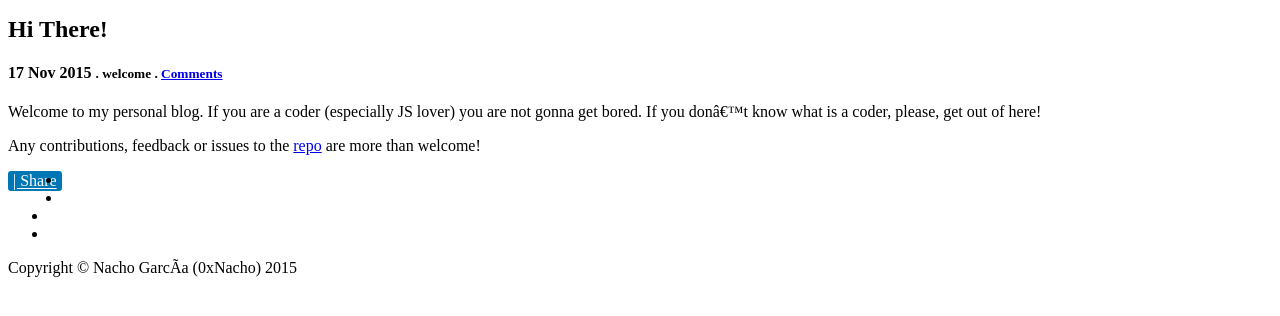
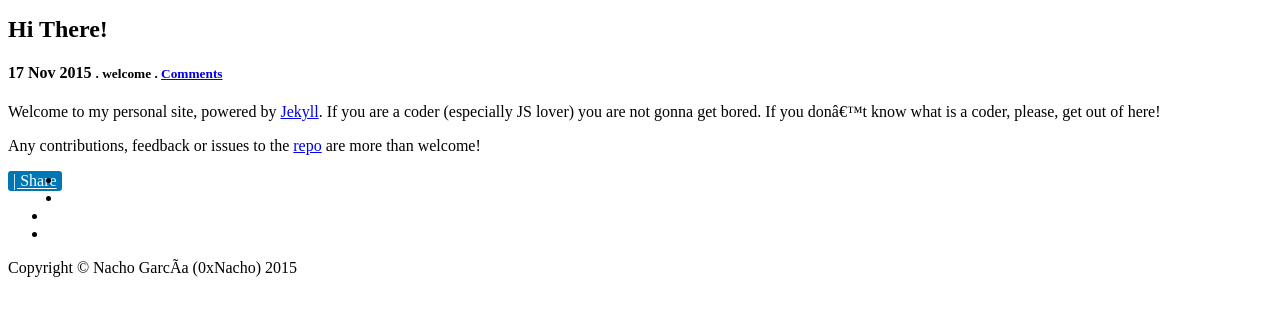
Before and after one commit to 0xNacho/0xNacho.github.io, a Jekyll site: the page built from _posts/2015-11-17-welcome.md, in a window 1280 px wide, cut to the strip 212-528 px from the top of the page. Built offline with Jekyll 4.4.1, drawn with Linux system fonts in a browser that asks for light colours; nearby versions of some CDN libraries; comment, search, counter and statistics services are not loaded.

Commit message:
Some minor changes

```diff
--- a/_posts/2015-11-17-welcome.md
+++ b/_posts/2015-11-17-welcome.md
@@ -6,6 +6,6 @@ category: welcome
 tags: []
 ---
 
-Welcome to my personal blog. If you are a coder (especially JS lover) you are not gonna get bored. If you don't know what is a coder, please, get out of here!
+Welcome to my personal site, powered by <a href="https://jekyllrb.com/" target="_blank">Jekyll</a>. If you are a coder (especially JS lover) you are not gonna get bored. If you don't know what is a coder, please, get out of here!
 
 Any contributions, feedback or issues to the <a href="https://github.com/0xNacho/0xNacho.github.io" target="blank">repo</a> are more than welcome!
```
